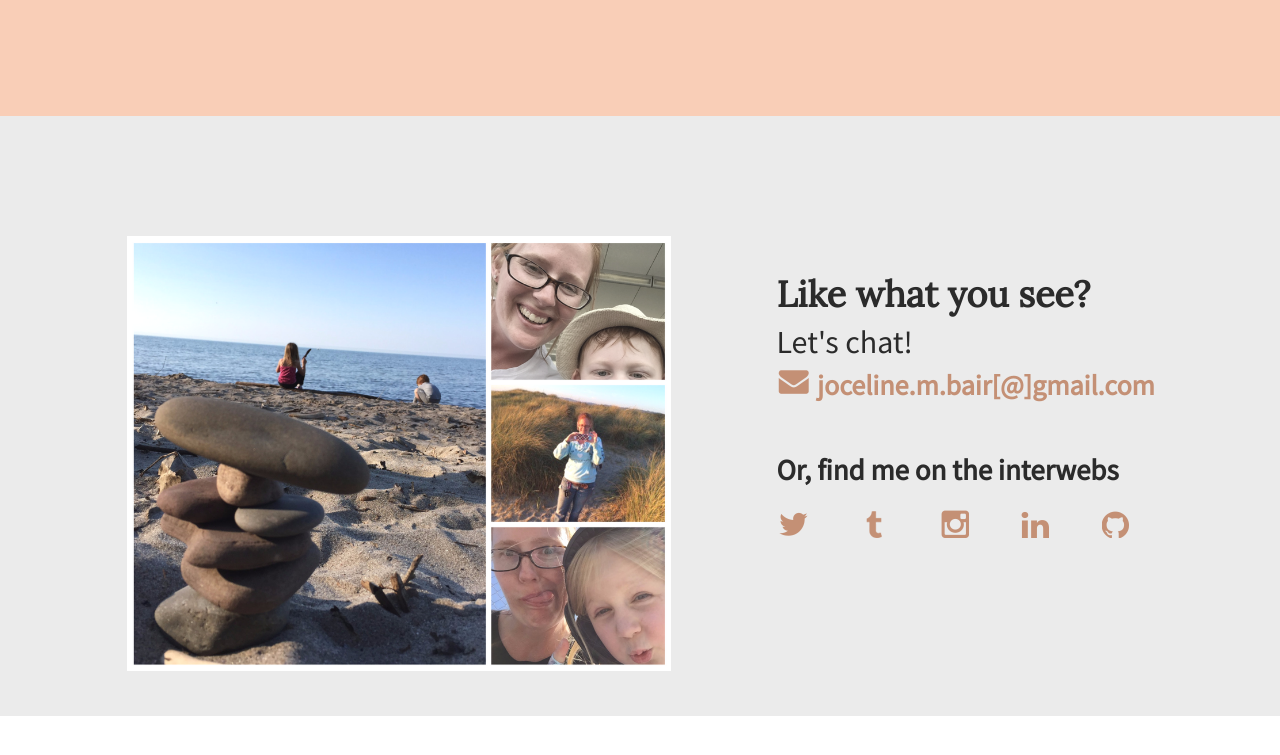
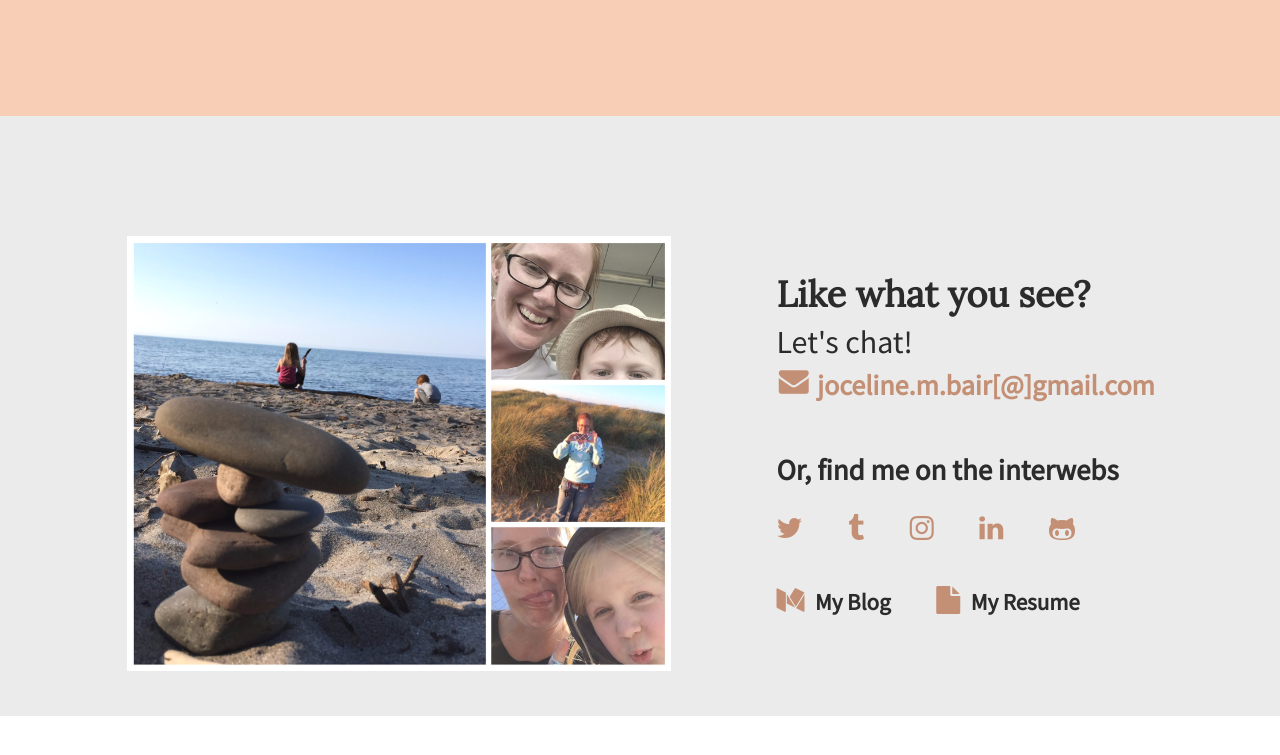
Before and after one commit to JocelineBair/jocelinebair.github.io, a plain HTML site: page portfolio/index.html in a window 1280 px wide. Shown: the part 1914-2669 px from the top of the page. Drawn offline with Linux system fonts and the light colour scheme.

Commit message:
modified social media to font awesome and added resume and blog

```diff
--- a/portfolio/index.html
+++ b/portfolio/index.html
@@ -3,8 +3,10 @@
     <head>
         <meta charset="utf-8">
         <title>Portfolio</title>
+        <link rel="stylesheet" href="https://cdnjs.cloudflare.com/ajax/libs/font-awesome/4.7.0/css/font-awesome.min.css" />
         <link rel="stylesheet" href="css/normalize.css" type="text/css" />
         <link rel="stylesheet" href="css/main.css" type="text/css" />
+
     </head>
     <body>
 
@@ -94,24 +96,35 @@
                         </a>
 
                         <h5>Or, find me on the interwebs</h5>
-                        <a href="https://twitter.com/JocelineBair" class="social">
-                            <img src="img/icon-twitter.png"/>
+                        <a target="_blank" href="https://twitter.com/JocelineBair" class="social">
+                            <i class="fa fa-twitter" aria-hidden="true"></i>
                         </a>
 
-                        <a href="jozbair-blog.tumblr.com" class="social">
-                            <img src="img/icon-tumblr.png"/>
+                        <a target="_blank" href="http://jozbair-blog.tumblr.com" class="social">
+                            <i class="fa fa-tumblr" aria-hidden="true"></i>
                         </a>
 
-                        <a href="https://www.instagram.com/jocelinebair/" class="social">
-                            <img src="img/icon-instagram.png"/>
+                        <a target="_blank" href="https://www.instagram.com/jocelinebair/" class="social">
+                            <i class="fa fa-instagram" aria-hidden="true"></i>
                         </a>
 
-                        <a href="https://www.linkedin.com/in/jocelinewojtbaseltd" class="social">
-                            <img src="img/icon-linkedin.png"/>
+                        <a target="_blank" href="https://www.linkedin.com/in/jocelinewojtbaseltd" class="social">
+                            <i class="fa fa-linkedin" aria-hidden="true"></i>
                         </a>
 
-                        <a href="https://github.com/JocelineBair" class="social">
-                            <img src="img/icon-github.png"/>
+                        <a target="_blank" href="https://github.com/JocelineBair" class="social">
+                            <i class="fa fa-github-alt" aria-hidden="true"></i>
+                        </a>
+                        <br>
+                        <br>
+                        <br>
+                        <a target="_blank" href="https://medium.com/@jocelinebair" class="social">
+                            <i class="fa fa-medium" aria-hidden="true"></i>
+                            <span style="margin-left:5px;color:#2b2b2b;font-size:23px;">My Blog</span>
+                        </a>
+                        <a target="_blank" href="https://docs.google.com/document/d/1S1RmAJ_mhyXItqauZOs9Pmo9zDvsBCZ5Z6FwwrYzw3g/edit?usp=sharing" class="social">
+                            <i class="fa fa-file" aria-hidden="true"></i>
+                            <span style="margin-left:5px;color:#2b2b2b;font-size:23px;">My Resume</span>
                         </a>
                     </div>
                 </div>
```
